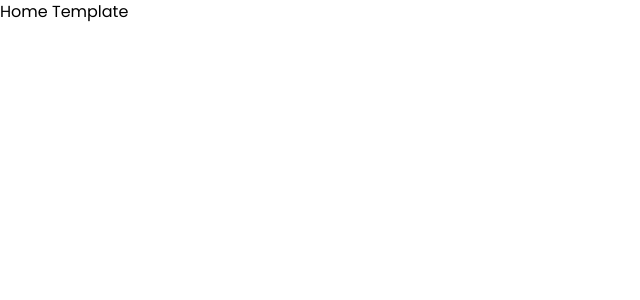
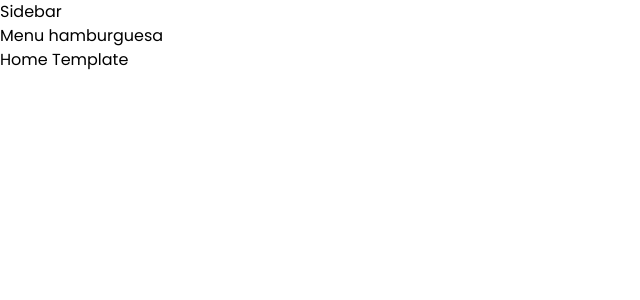
Before and after one commit to DanielFigueroaDuran/inventory_control, a React (Vite) app: page / in a window 1280 px wide. Shown: the top 300 px of the page, without its empty margins (0-640 px from the left). Built offline with nearby package versions, Linux system fonts and the light colour scheme; no server answers.

Commit message:
adding sidebar

```diff
--- a/src/App.jsx
+++ b/src/App.jsx
@@ -8,17 +8,29 @@ export const themeContext = createContext(null);
 
 function App() {
   const [themeuse, setThemeuse] = useState("dark");
+  const [sidebarOpen, setSidebarOpen] = useState(false);
+
   const theme = themeuse === "light" ? "light" : "dark";
   const themeStyle = theme === "light" ? Light : Dark;
-
 
   return (
     <>
       <themeContext.Provider value={{ theme, setThemeuse }}>
         <ThemeProvider theme={themeStyle}>
           <AuthContextProvider>
-            <div className="grid grid-cols-1">
-              <MyRoutes />
+            <div className={`${sidebarOpen ? "active" : ""}bg-[#1C1C1E] text-white grid grid-cols-1 md:grid-cols-2`}>
+
+              <section className="Sidebar hidden md:block">
+                Sidebar
+              </section>
+              <section className="Menu block absolute ml-5 md:hidden">
+                Menu hamburguesa
+              </section>
+              <section className="routes grid grid-cols-1 w-full">
+                <MyRoutes />
+              </section>
+
+
             </div>
           </AuthContextProvider>
         </ThemeProvider>
--- a/src/index.css
+++ b/src/index.css
@@ -20,3 +20,7 @@ body::-webkit-scrollbar-thumb {
   border-radius: 10px;
 
 }
+
+.active{
+  grid-template-columns: 220px 1fr;
+}
```
